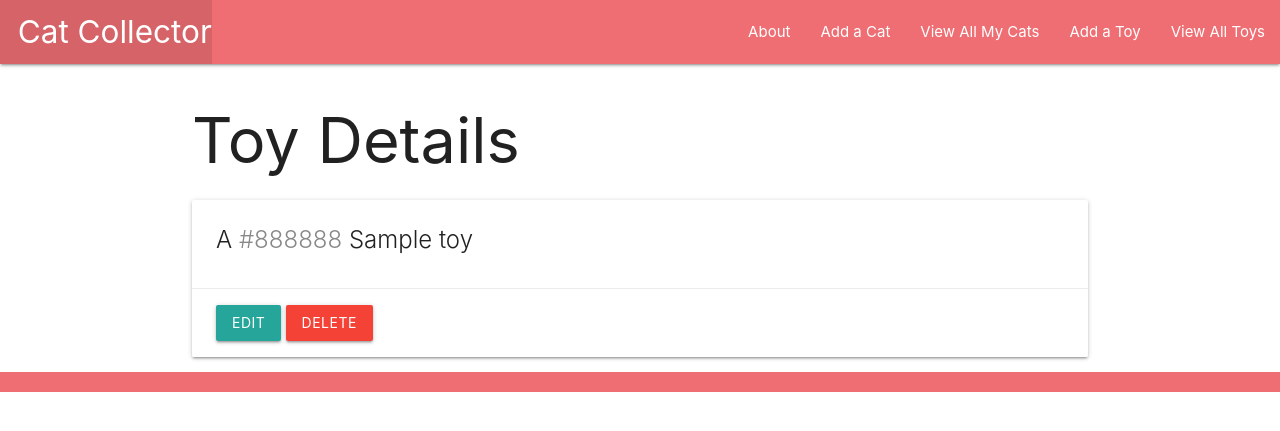
After one commit to sei-ec-remote/cat-collector, a Django app: page /toys/1/ in a window 1280 px wide. The commit adds this page. Shown: the top 431 px of the page. Run offline with Django 4.2, Linux system fonts and the light colour scheme; tables that the repository leaves empty hold one stand-in row (values such as "Sample post").

Commit message:
adds links and view templates for toys index and detail

```diff
--- a/main_app/templates/base.html
+++ b/main_app/templates/base.html
@@ -21,6 +21,8 @@
                     <li><a href="{% url 'about' %}">About</a></li>
                     <li><a href="{% url 'cats_create' %}">Add a Cat</a></li>
                     <li><a href="{% url 'index' %}">View All My Cats</a></li>
+                    <li><a href="{% url 'toys_create' %}">Add a Toy</a></li>
+                    <li><a href="{% url 'toys_index' %}">View All Toys</a></li>
                 </ul>
             </div>
         </nav>
--- /dev/null
+++ b/main_app/templates/toys/detail.html
@@ -0,0 +1,16 @@
+{% extends 'base.html' %}
+{% block content %}
+    <h1>Toy Details</h1>
+
+    <div class="card">
+        <div class="card-content">
+            <span class="card-title">
+                A <span style="color: {{ toy.color }}">{{toy.color}}</span> {{toy.name}}
+            </span>
+        </div>
+        <div class="card-action">
+            <a class="btn" href="{% url 'toys_update' toy.id %}">Edit</a>
+            <a class="btn red" href="{% url 'toys_delete' toy.id %}">Delete</a>
+        </div>
+    </div>
+{% endblock %}
```
Also changed, not shown: main_app/templates/toys/index.html (added, +18 -0 lines).
